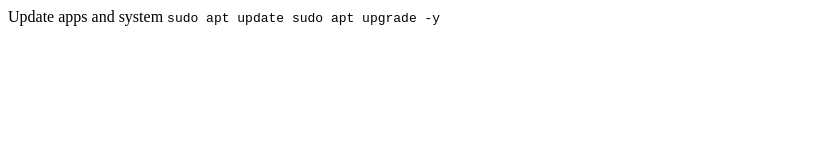
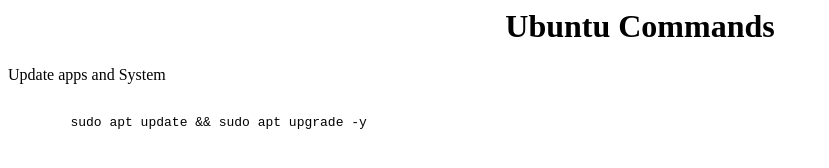
Before and after one commit to MCES10-Software/LinuxSecurityScriptsOnline, a plain HTML site: page ubuntu.html in a window 1280 px wide. Shown: the whole page, without its empty margins (0-829 px from the left). Drawn offline with Linux system fonts and the light colour scheme.

Commit message:
Update ubuntu.html

```diff
--- a/ubuntu.html
+++ b/ubuntu.html
@@ -1,15 +1,20 @@
 <DOCTYPE html>
   <html>
     <head>
-
+<meta charset="utf-8">
+  <meta name="viewport" content="width=device-width">
+  <title>Ubuntu Command List</title>
+  <link href="style.css" rel="stylesheet" type="text/css" />
+  <link rel="icon" type="image/x-icon" href="/ImageSources/favicon.ico">
     </head>
     <body>
-      <p>
-        Update apps and system
-        <code>
-          sudo apt update
-          sudo apt upgrade -y
-        </code>
-      </p>
+    <center>
+      <h1>Ubuntu Commands</h1>
+
+    </center>
+      <p>Update apps and System</p>
+       <pre><code>
+        sudo apt update && sudo apt upgrade -y
+      </code></pre>
     </body>
   </html>
```
